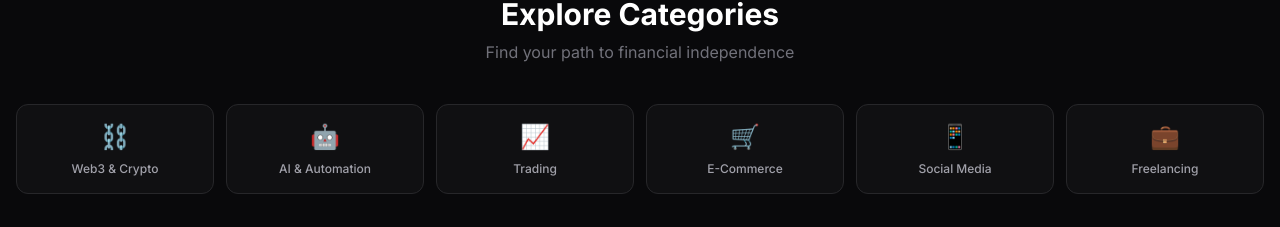
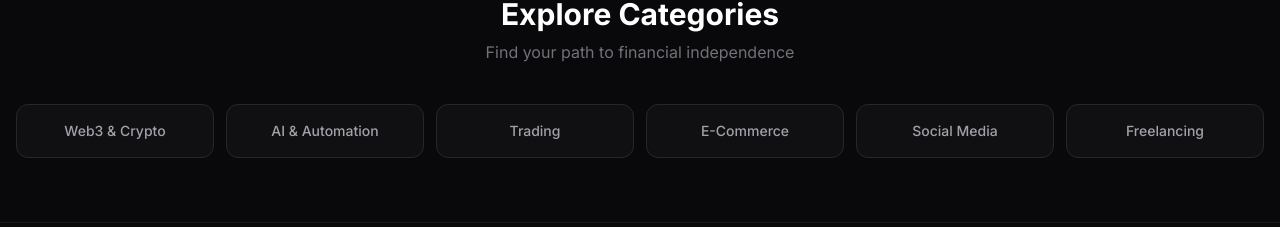
Before and after one commit to AmentiAI/course, a Next.js app: page / in a window 1280 px wide. Shown: the part 820-1047 px from the top of the page. Built offline with nearby package versions, Linux system fonts and the light colour scheme; no server answers; the database is empty.

Commit message:
Remove emoji icons from homepage category cards

```diff
--- a/app/page.tsx
+++ b/app/page.tsx
@@ -26,12 +26,12 @@ async function getAllCourses() {
 }
 
 const CATEGORIES = [
-  { name: "Web3 & Crypto", icon: "⛓️", color: "from-purple-600 to-purple-800" },
-  { name: "AI & Automation", icon: "🤖", color: "from-blue-600 to-blue-800" },
-  { name: "Trading", icon: "📈", color: "from-green-600 to-green-800" },
-  { name: "E-Commerce", icon: "🛒", color: "from-orange-600 to-orange-800" },
-  { name: "Social Media", icon: "📱", color: "from-pink-600 to-pink-800" },
-  { name: "Freelancing", icon: "💼", color: "from-yellow-600 to-yellow-800" },
+  { name: "Web3 & Crypto", color: "from-purple-600 to-purple-800" },
+  { name: "AI & Automation", color: "from-blue-600 to-blue-800" },
+  { name: "Trading", color: "from-green-600 to-green-800" },
+  { name: "E-Commerce", color: "from-orange-600 to-orange-800" },
+  { name: "Social Media", color: "from-pink-600 to-pink-800" },
+  { name: "Freelancing", color: "from-yellow-600 to-yellow-800" },
 ];
 
 const TESTIMONIALS = [
@@ -165,8 +165,7 @@ export default async function HomePage() {
                 href={`/courses?category=${encodeURIComponent(cat.name)}`}
                 className="group flex flex-col items-center gap-2 rounded-xl border border-zinc-800 bg-zinc-900/50 p-4 hover:border-purple-500/50 hover:bg-zinc-900 transition-all cursor-pointer"
               >
-                <span className="text-2xl">{cat.icon}</span>
-                <span className="text-xs font-medium text-zinc-400 group-hover:text-white text-center transition-colors">
+                <span className="text-sm font-medium text-zinc-400 group-hover:text-white text-center transition-colors">
                   {cat.name}
                 </span>
               </Link>
```
